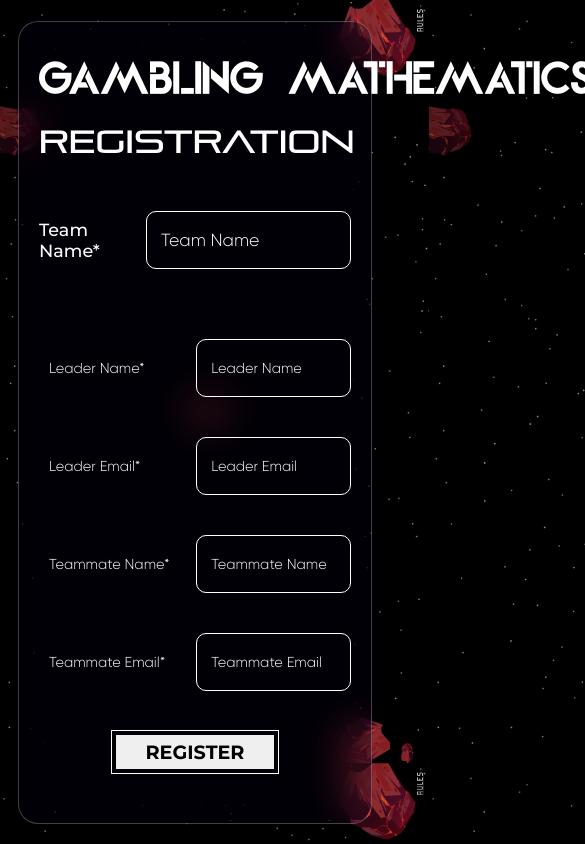
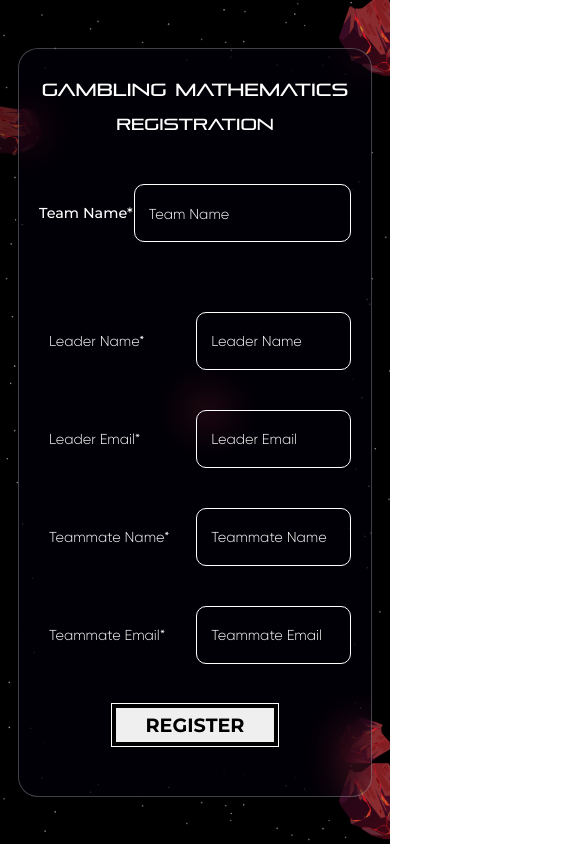
Before and after one commit to dvm-bitspilani/gambling-mathematics-reg, a plain HTML site: page index.html in a window 390 px wide. Shown: the whole page, 585 px wide, since content can reach past the window. Drawn offline with Linux system fonts and the light colour scheme.

Commit message:
Fixed heading styling

```diff
--- a/css/styles.css
+++ b/css/styles.css
@@ -1,9 +1,4 @@
 @import url("https://fonts.googleapis.com/css2?family=Montserrat:wght@500;700&display=swap");
-
-@font-face {
-  font-family: BARTKEY;
-  src: url(../assets/BARTKEY.otf);
-}
 
 @font-face {
   font-family: Pirulen;
@@ -42,12 +37,13 @@ body {
   backdrop-filter: blur(20px);
   border: 1px solid rgba(209, 213, 219, 0.3);
   border-radius: 20px;
+  overflow-x: hidden;
 }
 
 #form-heading {
   width: max-content;
-  font-family: "BARTKEY";
-  font-size: 3rem;
+  font-family: "Pirulen";
+  font-size: 2rem;
   color: white;
   margin: auto auto;
 }
@@ -55,7 +51,7 @@ body {
 #form-heading-sml {
   width: max-content;
   font-family: "Pirulen";
-  font-size: 2rem;
+  font-size: 1.5rem;
   color: white;
   margin: 15px auto;
 }
@@ -158,6 +154,14 @@ input::placeholder {
     background-image: url("../assets/bg_90deg.png");
   }
 
+  #form-heading {
+    font-size: 4.5vw;
+  }
+
+  #form-heading-sml {
+    font-size: 1rem;
+  }
+
   #main-form-cont {
     padding: 30px 20px;
   }
@@ -192,10 +196,10 @@ input::placeholder {
   }
 
   #team-name-label {
-    font-size: 1.1rem;
+    font-size: 0.9rem;
   }
 
   #team-name::placeholder {
-    font-size: 1.1rem;
+    font-size: 0.9rem;
   }
 }
```
Also changed, not shown: assets/BARTKEY.otf (deleted).
